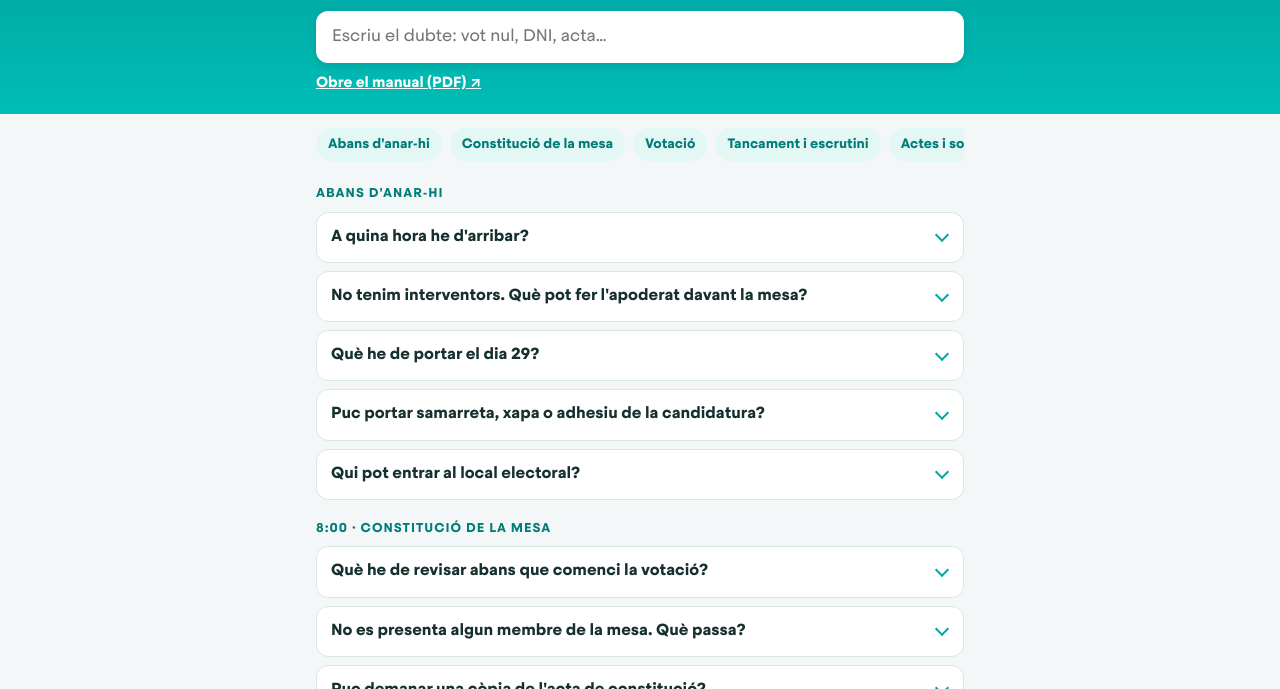
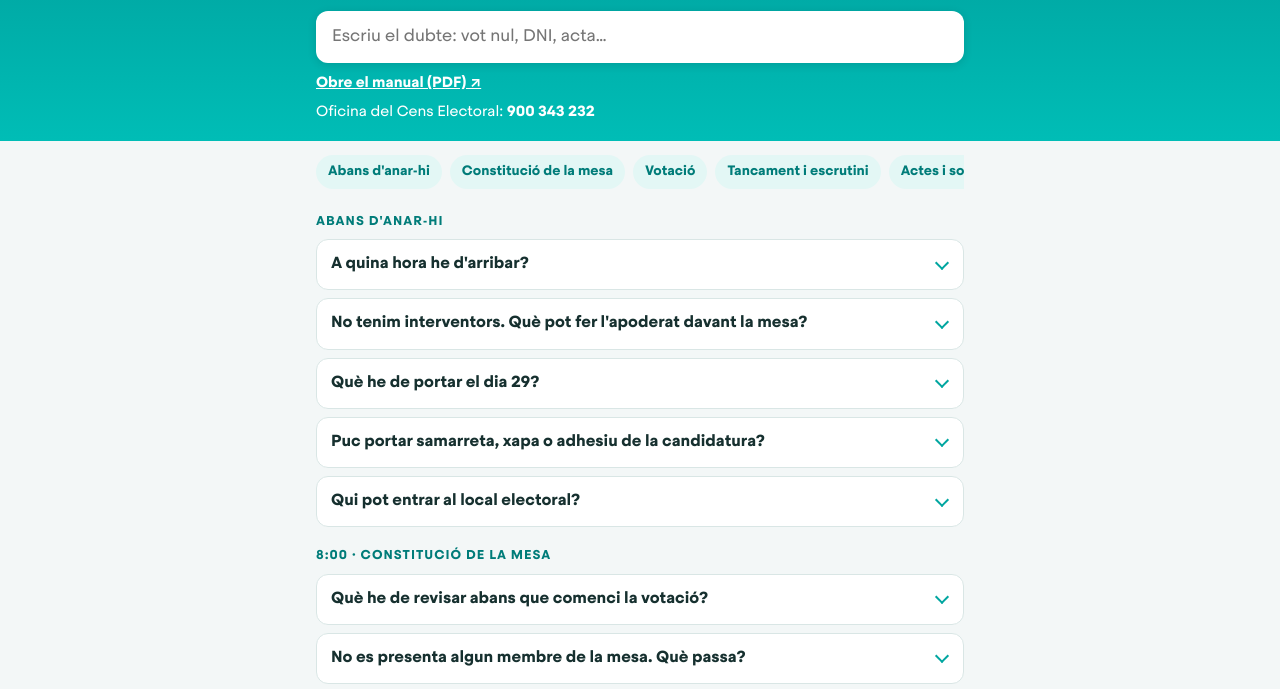
Before and after one commit to infoapoderats/infoapoderats.github.io, a plain HTML site: page index.html in a window 1280 px wide. Shown: the part 104-793 px from the top of the page. Drawn offline with Linux system fonts and the light colour scheme.

Commit message:
Telèfon de l'Oficina del Cens Electoral a la capçalera
Co-Authored-By: Claude Opus 5.5 <noreply@anthropic.com>
Claude-Session: https://claude.ai/code/session_01M6gPevDMjfVTki78DWQfSZ

```diff
--- a/index.html
+++ b/index.html
@@ -53,6 +53,8 @@ details[open] summary::after{transform:translateY(-30%) rotate(-135deg)}
 .src{font-size:.85rem;color:var(--muted);border-top:1px solid var(--line);padding-top:8px}
 .src ul{margin:4px 0 0;padding-left:18px;gap:2px}
 .src a{color:var(--accent-ink);font-weight:700}
+.cens{margin-top:6px;font-size:.92rem;color:var(--on-hero)}
+.cens a{color:var(--on-hero);font-weight:700;text-decoration:none;white-space:nowrap}
 .manlink{display:inline-block;margin-top:10px;color:var(--on-hero);font-weight:700;font-size:.92rem}
 .empty{background:var(--card);border:1px dashed var(--line);border-radius:12px;padding:16px;color:var(--muted)}
 mark{background:transparent;color:inherit;text-decoration:underline 2px var(--accent);text-underline-offset:3px}
@@ -77,6 +79,7 @@ footer a{color:var(--accent-ink)}
     <button id="clear" type="button" aria-label="Esborra la cerca" hidden>×</button>
   </div>
   <a class="manlink" href="manual_meses_G2026_ca.pdf" target="_blank" rel="noopener">Obre el manual (PDF) ↗</a>
+  <div class="cens">Oficina del Cens Electoral: <a href="tel:900343232">900 343 232</a></div>
 </div></header>
 
 <main class="wrap">
```
